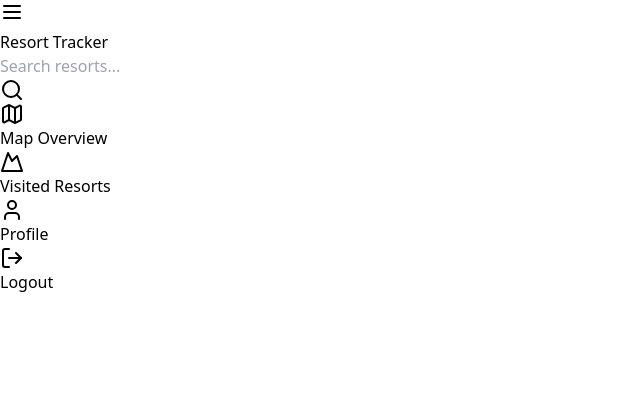
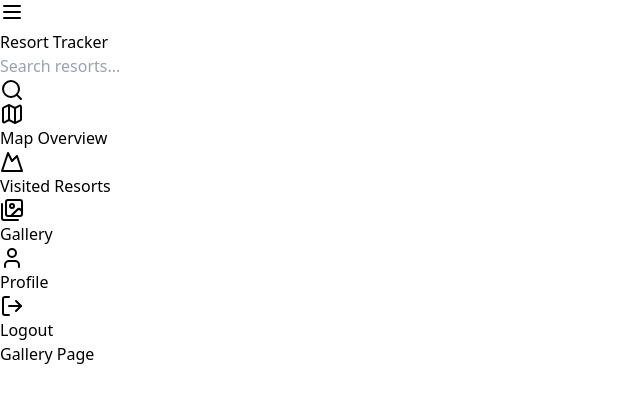
Before and after one commit to Michael-Hills/Resort-Tracker, a React (Vite) app: page /gallery in a window 1280 px wide. Shown: the top 402 px of the page, without its empty margins (0-640 px from the left). Built offline with nearby package versions, Linux system fonts and the light colour scheme.

Commit message:
fix add photo button

```diff
--- a/src/App.jsx
+++ b/src/App.jsx
@@ -1,9 +1,10 @@
 import { Routes, Route } from 'react-router-dom';
 import { ResortProvider } from './context/resortContext';
 import Sidebar from './components/sidebar';
-import MapView from './pages/MapView'
-import Profile from './pages/Profile'
-import Visited from './pages/Visited'
+import MapView from './pages/MapView';
+import Profile from './pages/Profile';
+import Visited from './pages/Visited';
+import Gallery from './pages/Gallery';
 
 function App() {
   return (
@@ -15,6 +16,7 @@ function App() {
             <Route path="/" element={<MapView/>} />
             <Route path="/profile" element={<Profile/>} />
             <Route path="/visited" element={<Visited/>} />
+            <Route path="/gallery" element={<Gallery/>} />
           </Routes>
         </main>
       </div>
--- a/src/components/photoGallery.jsx
+++ b/src/components/photoGallery.jsx
@@ -4,7 +4,6 @@ import { Plus } from 'lucide-react';
 import { addPhotoToHoliday } from '../services/resortService';
 
 const getImageSize = (photoCount) => {
-    if (photoCount <= 1) return 'h-24 w-24 sm:h-48 sm:w-48';
     if (photoCount <= 2) return 'h-20 w-20 sm:h-40 sm:w-40';
     if (photoCount <= 3) return 'h-16 w-16 sm:h-32 sm:w-32';
     return 'h-14 w-14 sm:h-32 sm:w-32';
@@ -76,14 +75,13 @@ export default function PhotoGallery({ photos, holidayId, onPhotoAdded }) {
     input.click();
   };
 
-  if (!photos?.length) return null;
   const imageSize = getImageSize(photos.length);
 
   return (
     <>
       <div className="w-full max-w-full overflow-hidden">
         <div className="flex gap-1 sm:gap-4 mt-6 pb-4 overflow-x-auto snap-x snap-mandatory no-scrollbar justify-center">
-            {photos.map((photo) => (
+            {photos?.map((photo) => (
             <button
                 key={photo.id}
                 onClick={() => setSelectedPhoto(photo)}
@@ -97,7 +95,7 @@ export default function PhotoGallery({ photos, holidayId, onPhotoAdded }) {
             </button>
             ))}
 
-            {photos.length < 5 && (
+            {(!photos || photos.length < 5) && (
               <button
                 onClick={handleAddPhoto}
                 className={`${imageSize} flex-shrink-0 rounded-lg border-2 border-dashed border-gray-300 hover:border-gray-400 transition-colors flex items-center justify-center bg-gray-50 hover:bg-gray-100`}
@@ -139,6 +137,6 @@ PhotoGallery.propTypes = {
     id: PropTypes.string.isRequired,
     url: PropTypes.string.isRequired
   })).isRequired,
-  holidayId: PropTypes.string.isRequired,
+  holidayId: PropTypes.string,
   onPhotoAdded: PropTypes.func
 };
--- a/src/components/sidebar.jsx
+++ b/src/components/sidebar.jsx
@@ -1,6 +1,6 @@
 import { useState, useEffect, useRef } from "react";
 import { NavLink, useNavigate} from "react-router-dom";
-import { Mountain, Map, User, LogOut, Search, Menu } from "lucide-react";
+import { Mountain, Map, User, LogOut, Search, Menu, Images } from "lucide-react";
 import Button from "./button";
 import { useResorts } from "../context/resortContext";
 
@@ -108,6 +108,11 @@ export default function Sidebar() {
             Visited Resorts
           </NavLink>
 
+          <NavLink to="/gallery" className={navLinkClass}>
+            <Images className="w-5 h-5" />
+            Gallery
+          </NavLink>
+
           <NavLink to="/profile" className={navLinkClass}>
             <User className="w-5 h-5" />
             Profile
--- /dev/null
+++ b/src/pages/Gallery.jsx
@@ -0,0 +1,5 @@
+export default function Gallery() {
+    return (
+      <div>Gallery Page</div>
+    )
+  }
```
